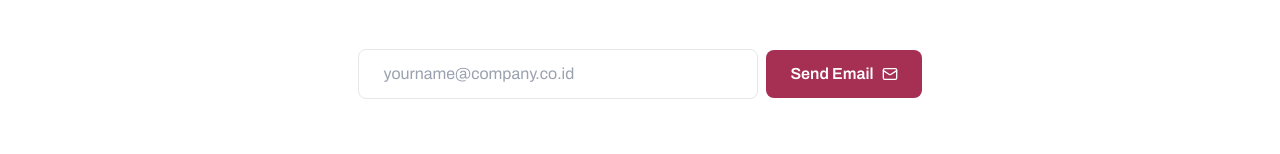
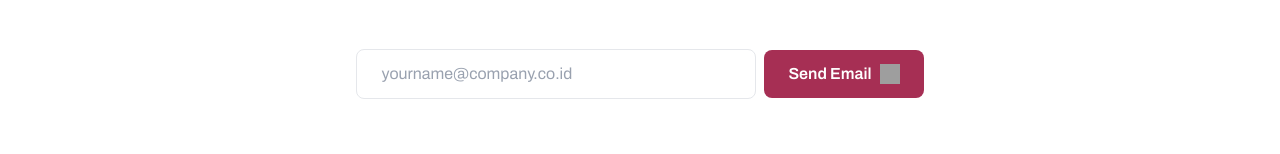
Before and after one commit to powernet-solution/powernet-profile, a Next.js app: page /products in a window 1280 px wide. Shown: the part 311-465 px from the top of the page. Built offline with nearby package versions, Linux system fonts and the light colour scheme; grey boxes are pictures that could not be loaded.

Commit message:
design: replace mail icon with custom svg

```diff
--- a/app/products/page.tsx
+++ b/app/products/page.tsx
@@ -6,7 +6,6 @@ import { Footer } from "@/components/sections/Footer";
 import { PRODUCTS_DATA } from "@/constants/content";
 import { motion, AnimatePresence } from "framer-motion";
 import { useSearchParams } from "next/navigation";
-import { Mail } from "lucide-react";
 
 function ProductsContent() {
     const searchParams = useSearchParams();
@@ -65,7 +64,7 @@ function ProductsContent() {
                             className="w-full sm:w-auto flex items-center justify-center gap-2 bg-[#A62F54] hover:bg-[#8A2645] text-white px-6 py-3 rounded-lg font-semibold transition-all"
                         >
                             <span>Send Email</span>
-                            <Mail className="w-4 h-4" />
+                            <img src="/icon/icon-wrapper-h.svg" alt="icon" className="w-5 h-5" />
                         </button>
                     </form>
                 </div>
```
